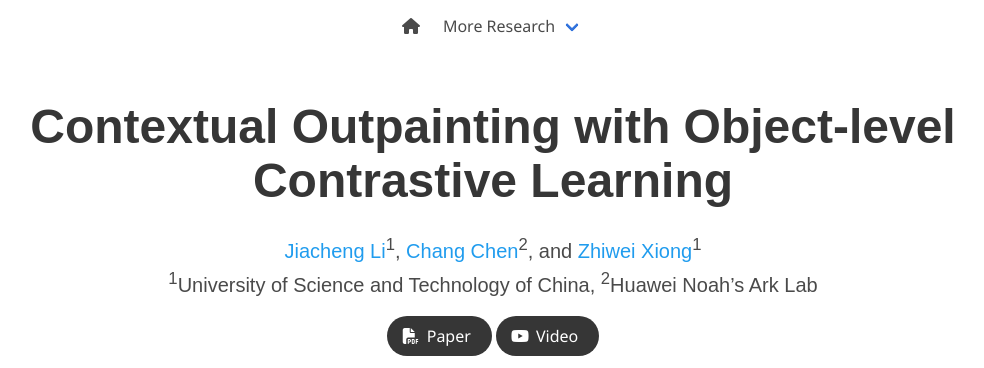
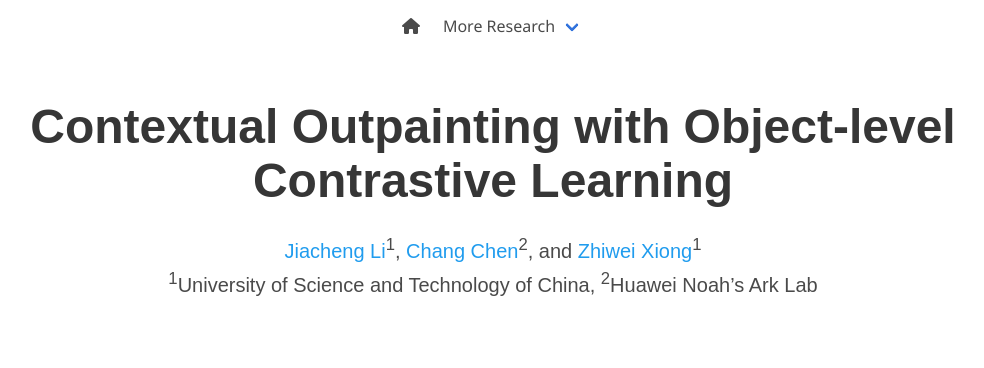
Before and after one commit to ddlee-cn/cto-gan, a plain HTML site: page index.html in a window 1280 px wide. Shown: the top 368 px of the page, without its empty margins (147-1131 px from the left). Drawn offline with nearby package versions, Linux system fonts and the light colour scheme; grey boxes are pictures that could not be loaded; some icons are missing; a web font is replaced by a local one.

Commit message:
hide video link temporarily

```diff
--- a/index.html
+++ b/index.html
@@ -107,7 +107,7 @@
           <div class="column has-text-centered">
             <div class="publication-links">
               <!-- PDF Link. -->
-              <span class="link-block">
+              <!-- <span class="link-block">
                 <a href="#"
                    class="external-link button is-normal is-rounded is-dark">
                   <span class="icon">
@@ -115,7 +115,7 @@
                   </span>
                   <span>Paper</span>
                 </a>
-              </span>
+              </span> -->
               <!-- <span class="link-block">
                 <a href="https://arxiv.org/abs/2011.12948"
                    class="external-link button is-normal is-rounded is-dark">
@@ -126,7 +126,7 @@
                 </a>
               </span> -->
               <!-- Video Link. -->
-              <span class="link-block">
+              <!-- <span class="link-block">
                 <a href="https://www.youtube.com/watch?v=gHYbPuoEEXU"
                    class="external-link button is-normal is-rounded is-dark">
                   <span class="icon">
@@ -134,7 +134,7 @@
                   </span>
                   <span>Video</span>
                 </a>
-              </span>
+              </span> -->
               <!-- Code Link. -->
               <!-- <span class="link-block">
                 <a href="https://github.com/google/nerfies"
@@ -266,7 +266,7 @@
     <!--/ Abstract. -->
 
     <!-- Paper video. -->
-    <div class="columns is-centered has-text-centered">
+    <!-- <div class="columns is-centered has-text-centered">
       <div class="column is-four-fifths">
         <h2 class="title is-3">Demo Video</h2>
         <div class="publication-video">
@@ -274,7 +274,7 @@
                   frameborder="0" allow="autoplay; encrypted-media" allowfullscreen></iframe>
         </div>
       </div>
-    </div>
+    </div> -->
     <!--/ Paper video. -->
   </div>
 </section>
```
Also changed, not shown: 1 other file.
